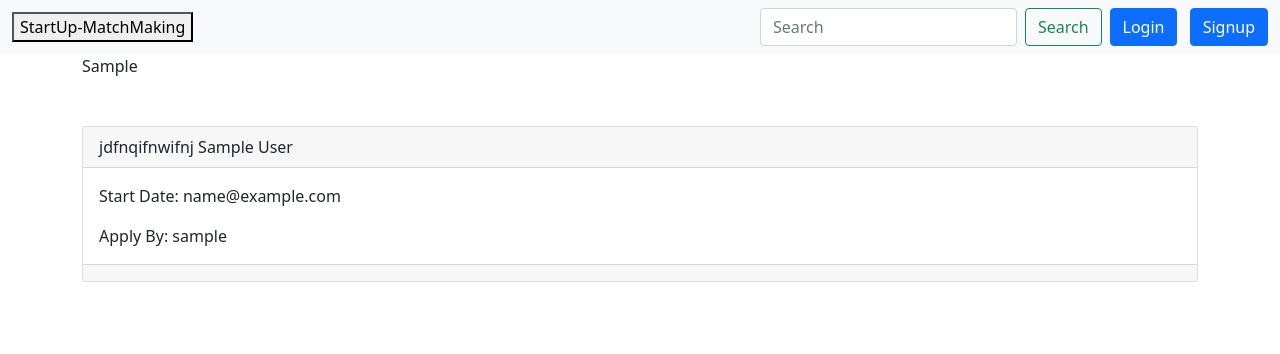
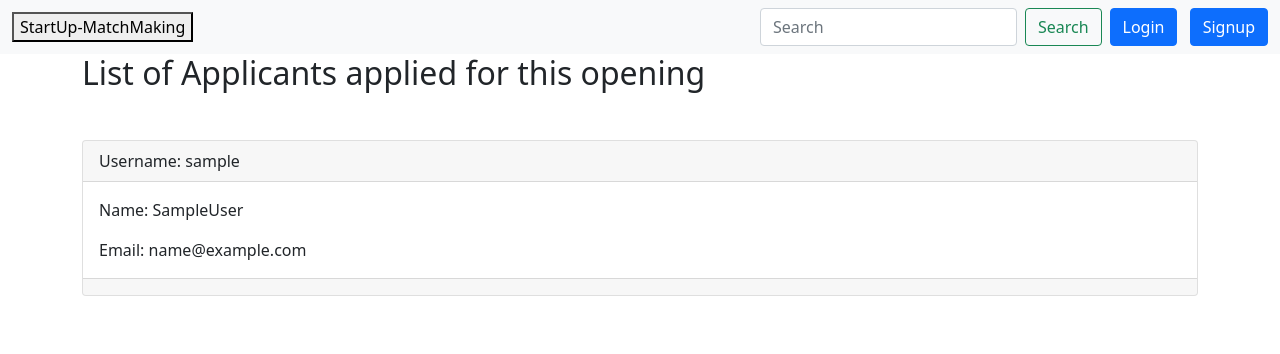
Before and after one commit to Amisha2001/startupmachmaking, a Django app: template user/templates/user/applicant_list.html in a window 1280 px wide. Shown: the top 354 px of the page. Run offline with Django 3.2, Linux system fonts and the light colour scheme; the template is opened without the code that fills it: most values are stand-ins (such as "Sample title", 1, 10 or a date in 2020).

Commit message:
applied_applicants

```diff
--- a/dashboard/templates/jobpost.html
+++ b/dashboard/templates/jobpost.html
@@ -15,7 +15,7 @@
   <hr>
   <p>{{job.jobtype}}</p>
   <p>Salary: {{job.salary}}</p>
-  <p>Start Date: {{job.statdate}}</p>
+  {% comment %} <p>Start Date: {{job.statdate}}</p> {% endcomment %}
   <p>Apply By: {{job.endate}}</p>
   <hr>
   <h6>{{job.company.company_name}}</h6>
--- a/templates/landingpage.html
+++ b/templates/landingpage.html
@@ -3,7 +3,7 @@
 <html lang="en">
 <head>
 
-     <title>PHPJabbers.com | Free Job Agency Website Template</title>
+     <title>StartUp-MatchMaking</title>
 
      <meta charset="UTF-8">
      <meta http-equiv="X-UA-Compatible" content="IE=Edge">
--- a/user/models.py
+++ b/user/models.py
@@ -166,4 +166,4 @@ class application(models.Model):
     job = models.ForeignKey(Job_Opening, on_delete=models.CASCADE)
 
     def __str__(self):
-        return self.user.username+ "-" + self.job.skill
+        return self.user.username+ "-" + self.job.skills
--- a/user/templates/user/applicant_list.html
+++ b/user/templates/user/applicant_list.html
@@ -1,23 +1,21 @@
 {% extends 'base.html' %}
 
 {% block title %}
-Home
+List of Applicants
 {% endblock title %}
 
 {% block body %}
 <div class="container">
-{{applicant_list}}
+<h2> List of Applicants applied for this opening </h2>
 {% for row in applicant_list %}
 
 <div class="card my-5">
 <div class="card-header">
-jdfnqifnwifnj
-{{row.user.first_name}}
-{{row.user.last_name}}
+Username: {{row.user.username}}
 </div>
 <div class="card-body">
-<p class="card-text">Start Date: {{row.user.email}}</p>
-<p class="card-text">Apply By: {{row.user.username}}</p>
+<p class="card-text">Name: {{row.user.first_name}}{{row.user.last_name}}</p>
+<p class="card-text">Email: {{row.user.email}}</p>
 
 </div>
 <div class="card-footer">
```
Also changed, not shown: user/templates/user/founder_dashboard.html (+7 -0 lines).
